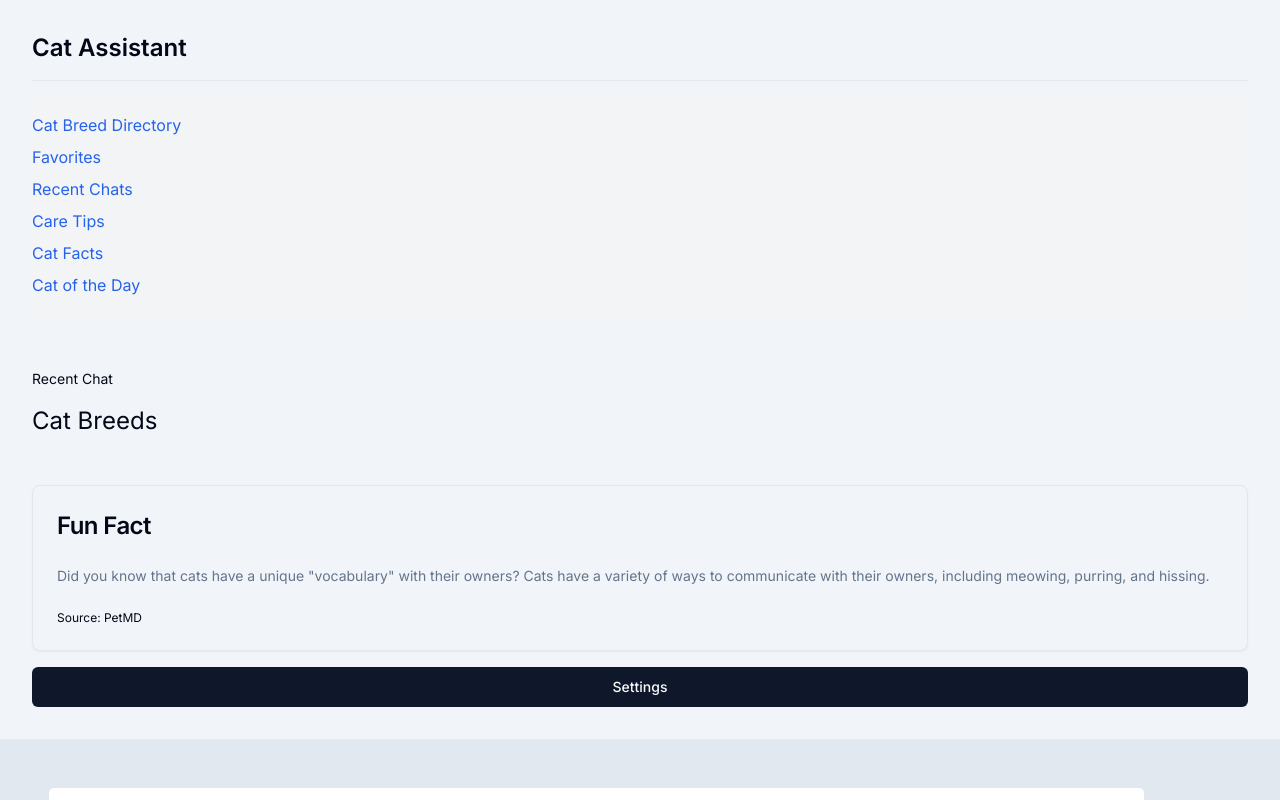
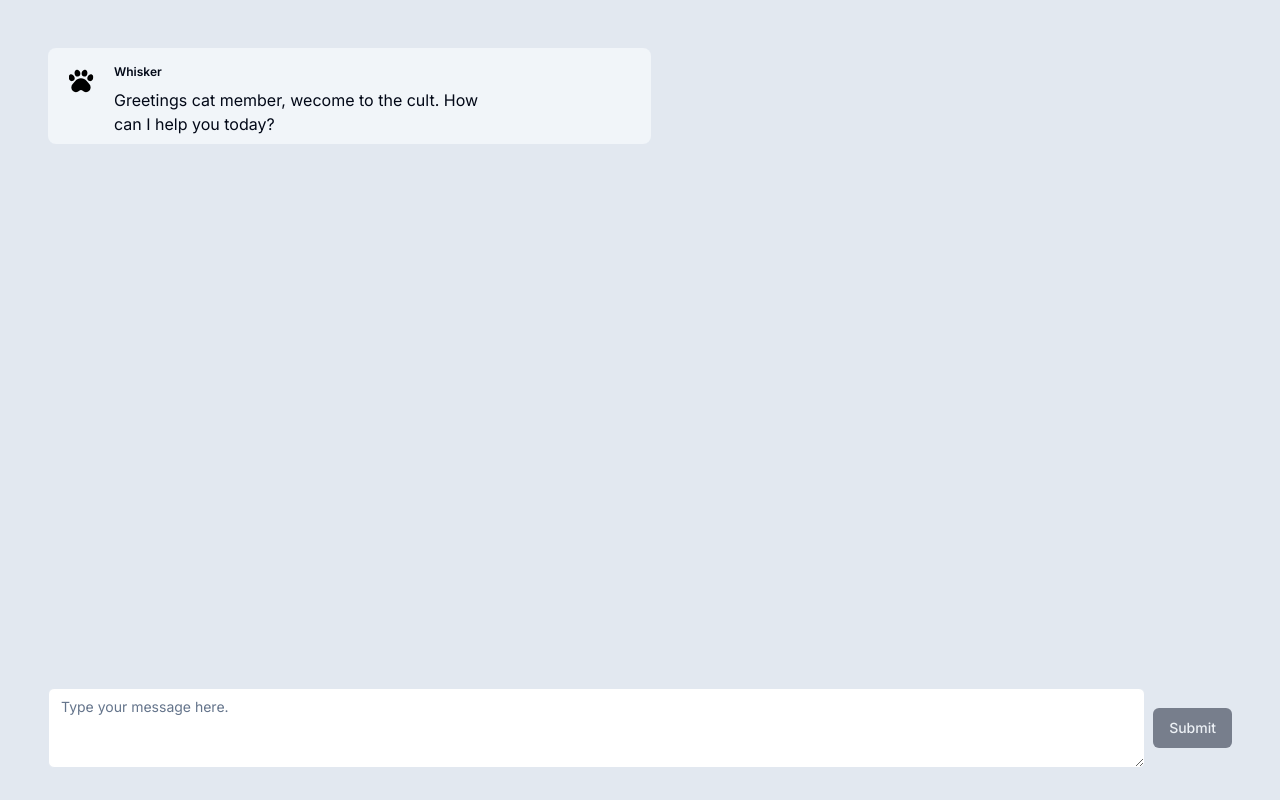
Before and after one commit to nindyahapsari/cat-assistant-chatbot, a Next.js app: page / in a window 1280 px wide. Built offline with nearby package versions, Linux system fonts and the light colour scheme.

Commit message:
remove navbar for now

```diff
--- a/app/page.tsx
+++ b/app/page.tsx
@@ -1,11 +1,9 @@
 import MainChat from "@/components/MainChat";
 import Sidebar from "@/components/Sidebar";
-
 
 export default function Home() {
   return (
     <div className="h-screen grid desktop:grid-cols-12 desktop:auto-rows-auto">
-      <Sidebar />
       <MainChat />
     </div>
   );
```
